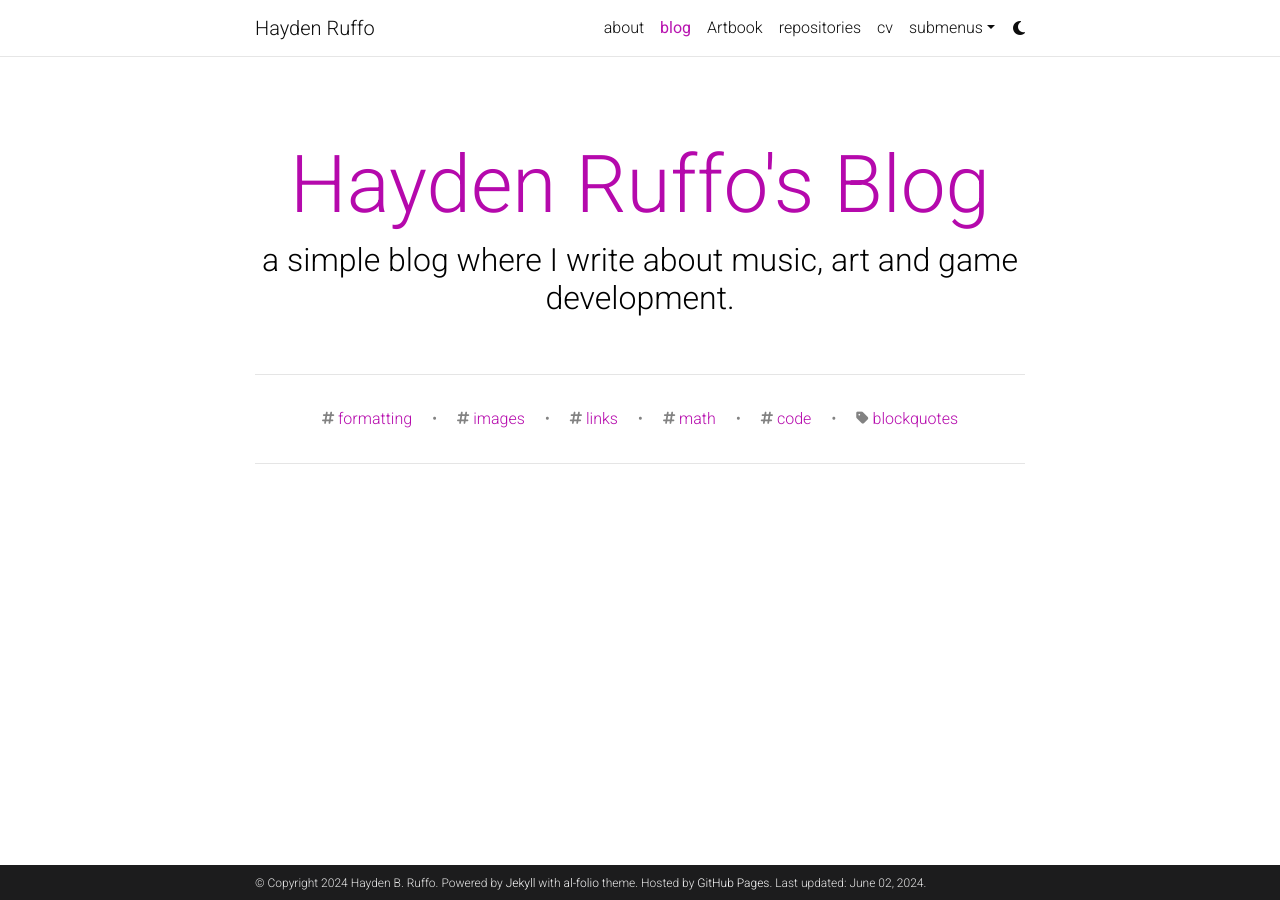
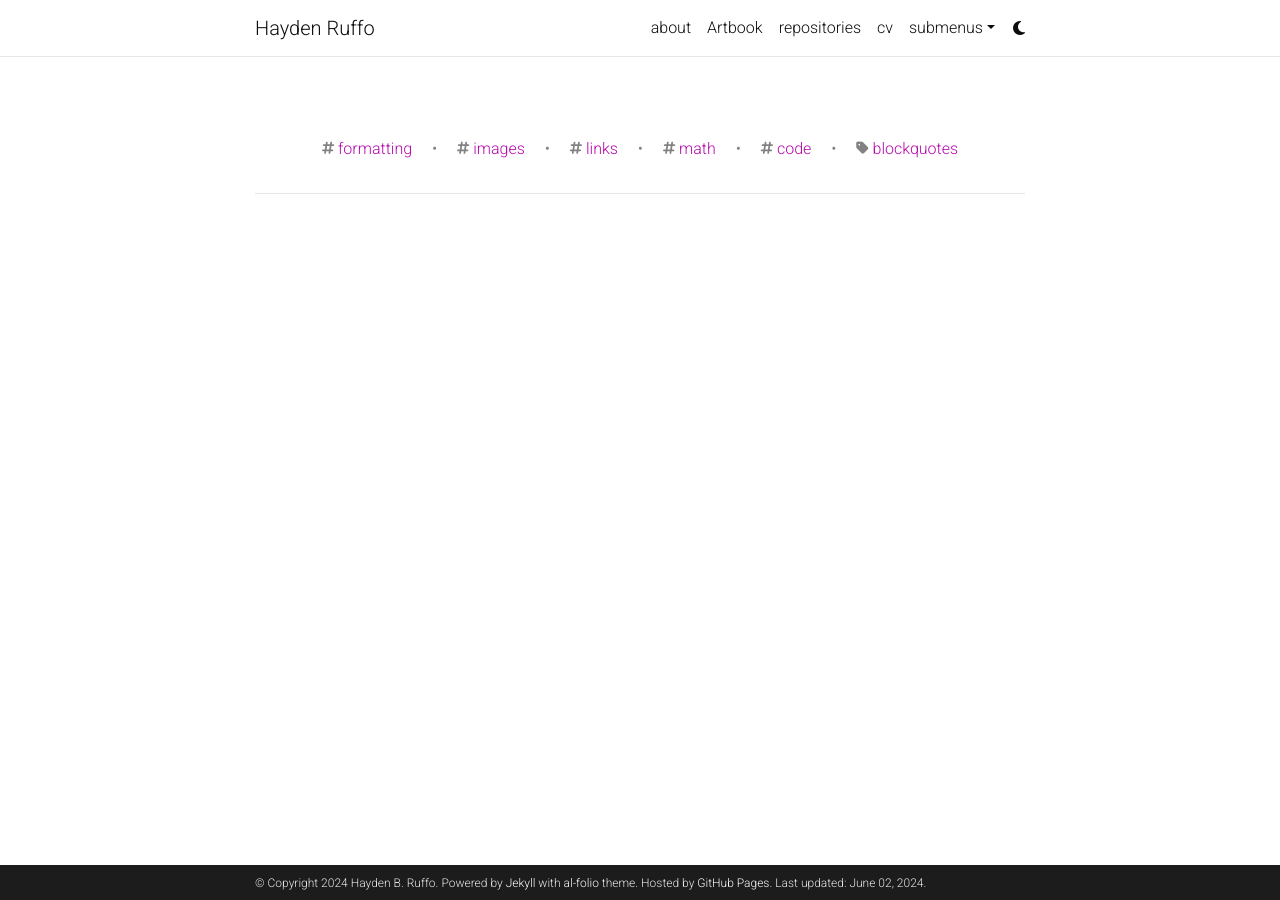
Before and after one commit to HaydenRuffo/HaydenRuffo, a Jekyll site: the page built from blog/index.html, in a window 1280 px wide. Built offline with Jekyll 4.4.1, drawn with Linux system fonts in a browser that asks for light colours; the list of posts is cut into pages by our own code; comment, search, counter and statistics services are not loaded; a style sheet for code colours, icons or effects is not loaded; some of the changed lines change nothing that is shown.

Commit message:
Update _config.yml
-Scholar
+favicon
+ Disqus

```diff
--- a/_config.yml
+++ b/_config.yml
@@ -17,7 +17,7 @@
    # add your own keywords or leave empty
 
 lang: en # the language of your site (for example: en, fr, cn, ru, etc.)
-icon: ⚛️  # the emoji used as the favicon (alternatively, provide image name in /assets/img/)
+icon: 👤  # the emoji used as the favicon (alternatively, provide image name in /assets/img/)
 
 url: https://www.haydenruffo.com # the base hostname & protocol for your site
 baseurl: # the subpath of your site, e.g. /blog/
@@ -46,7 +46,7 @@
 # will use title and url fields
 # Take a look to https://github.com/jekyll/jekyll-feed for more customization
 
-rss_icon: true
+rss_icon: false
 
 # -----------------------------------------------------------------------------
 # Layout
@@ -103,7 +103,7 @@
 unsplash_id: # your unsplash id
 instagram_id: # your instagram id
 facebook_id: # your facebook id
-youtube_id: # your youtube channel id (youtube.com/@<youtube_id>)
+youtube_id: https://www.youtube.com/@HAID. # your youtube channel id (youtube.com/@<youtube_id>)
 discord_id: 275062336513900546 # your discord id (18-digit unique numerical identifier)
 
 contact_note: Best to send an email to hayden.ruffo@gmail.com if you want to contact me.
@@ -122,18 +122,18 @@
 # Blog
 # -----------------------------------------------------------------------------
 
-blog_name: Hayden Ruffo's Blog # blog_name will be displayed in your blog page
-blog_nav_title: blog # your blog must have a title for it to be displayed in the nav bar
-blog_description: a simple blog where I write about music, art and game development.
-permalink: /blog/:year/:title/
+#blog_name: Hayden Ruffo's Blog # blog_name will be displayed in your blog page
+#blog_nav_title: blog # your blog must have a title for it to be displayed in the nav bar
+#blog_description: a simple blog where I write about music, art and game development.
+#permalink: /blog/:year/:title/
 
 # Pagination
-pagination:
-  enabled: true
+#pagination:
+#  enabled: true
 
-related_blog_posts:
-  enabled: true
-  max_related: 5
+#related_blog_posts:
+#  enabled: true
+#  max_related: 5
 
 # Giscus comments (RECOMMENDED)
 # Follow instructions on https://giscus.app/ to setup for your repo to fill out
@@ -152,15 +152,15 @@
   lang: en
 
 # Disqus comments (DEPRECATED)
-disqus_shortname: al-folio # put your disqus shortname
+disqus_shortname:  haidon # put your disqus shortname
 # https://help.disqus.com/en/articles/1717111-what-s-a-shortname
 
 # External sources.
 # If you have blog posts published on medium.com or other external sources,
 # you can display them in your blog by adding a link to the RSS feed.
 external_sources:
-  - name: medium.com
-    rss_url: https://medium.com/@al-folio/feed
+#  - name: medium.com
+#    rss_url: https://medium.com/@al-folio/feed
 
 # -----------------------------------------------------------------------------
 # Collections
@@ -177,7 +177,7 @@
     permalink: /projects/:path/
 
 announcements:
-  enabled: true
+  enabled: false
   scrollable: true # adds a vertical scroll bar if there are more than 3 news items
   limit: 5 # leave blank to include all the news in the `_news` folder
 
@@ -226,7 +226,7 @@
   - jekyll-link-attributes
   - jekyll-minifier
   - jekyll-paginate-v2
-  - jekyll/scholar
+  #- jekyll/scholar
   - jekyll-sitemap
   - jekyll-toc
   - jekyll-twitter-plugin
@@ -270,43 +270,43 @@
 # Jekyll Scholar
 # -----------------------------------------------------------------------------
 
-scholar:
+#scholar:
 
-  last_name: [Ruffo]
-  first_name: [Hayden, B.]
+# last_name: [Ruffo]
+# first_name: [Hayden, B.]
 
-  style: apa
-  locale: en
+# style: apa
+# locale: en
 
-  source: /_bibliography/
-  bibliography: papers.bib
-  bibliography_template: bib
-  # Note: if you have latex math in your bibtex, the latex filter
-  # preprocessing may conflict with MathJAX if the latter is enabled.
-  # See https://github.com/alshedivat/al-folio/issues/357.
-  bibtex_filters: [latex, smallcaps, superscript]
+# source: /_bibliography/
+# bibliography: papers.bib
+# bibliography_template: bib
+# Note: if you have latex math in your bibtex, the latex filter
+# preprocessing may conflict with MathJAX if the latter is enabled.
+# See https://github.com/alshedivat/al-folio/issues/357.
+# bibtex_filters: [latex, smallcaps, superscript]
 
-  replace_strings: true
-  join_strings: true
+# replace_strings: true
+# join_strings: true
 
-  details_dir: bibliography
-  details_layout: bibtex.html
-  details_link: Details
+# details_dir: bibliography
+# details_layout: bibtex.html
+# details_link: Details
 
-  query: "@*"
-  group_by: year
-  group_order: descending
+# query: "@*"
+# group_by: year
+# group_order: descending
 
-badges: # Display different badges for your publications
-  altmetric_badge: true # Altmetric badge (https://www.altmetric.com/products/altmetric-badges/)
-  dimensions_badge: true # Dimensions badge (https://badge.dimensions.ai/)
+# badges: # Display different badges for your publications
+#  altmetric_badge: true # Altmetric badge (https://www.altmetric.com/products/altmetric-badges/)
+#  dimensions_badge: true # Dimensions badge (https://badge.dimensions.ai/)
 
 # Filter out certain bibtex entry keywords used internally from the bib output
-filtered_bibtex_keywords: [abbr, abstract, arxiv, bibtex_show, html, pdf, selected, supp, blog, code, poster, slides, website, preview, altmetric]
+# filtered_bibtex_keywords: [abbr, abstract, arxiv, bibtex_show, html, pdf, selected, supp, blog, code, poster, slides, website, preview, altmetric]
 
 # Maximum number of authors to be shown for each publication (more authors are visible on click)
-max_author_limit: 3  # leave blank to always show all authors
-more_authors_animation_delay: 10  # more authors are revealed on click using animation; smaller delay means faster animation
+# max_author_limit: 3  # leave blank to always show all authors
+# more_authors_animation_delay: 10  # more authors are revealed on click using animation; smaller delay means faster animation
 
 
 # -----------------------------------------------------------------------------
@@ -345,7 +345,7 @@
 # Jekyll Diagrams
 # -----------------------------------------------------------------------------
 
-jekyll-diagrams:
+#jekyll-diagrams:
     # configuration, see https://github.com/zhustec/jekyll-diagrams.
     # feel free to comment out this section if not using jekyll diagrams.
 
```
